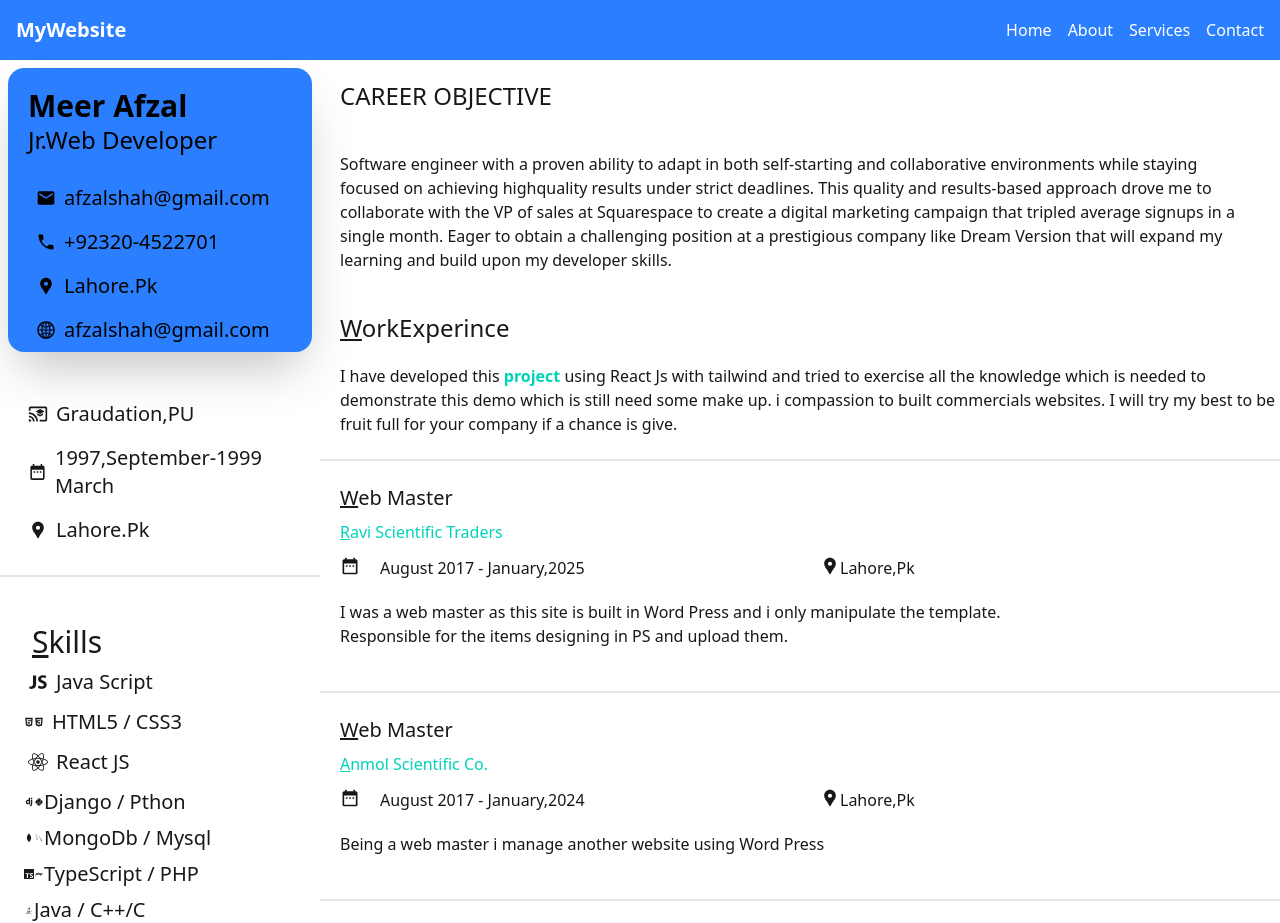
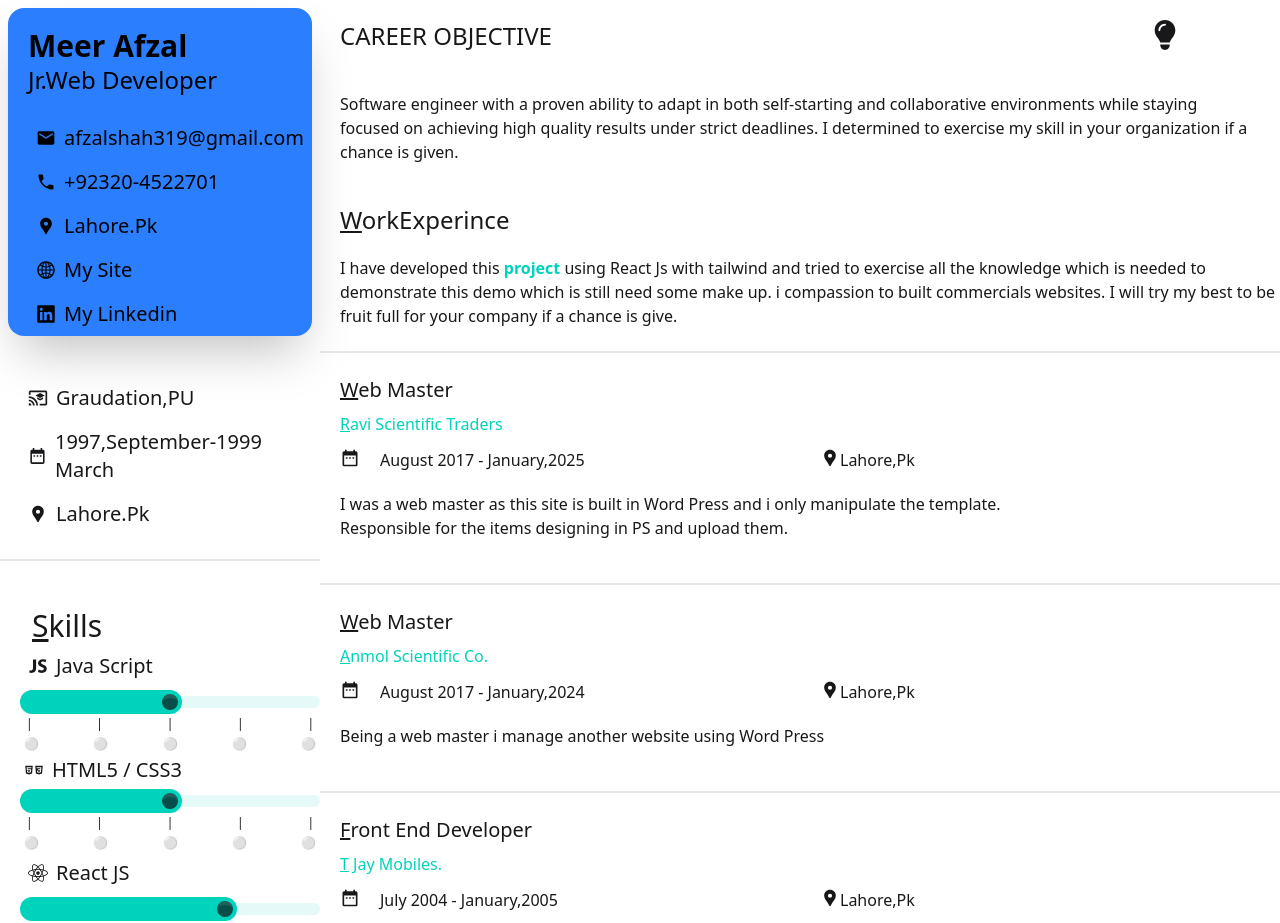
Before and after one commit to do4best/myresume, a React (Vite) app: page / in a window 1280 px wide. Shown: the top 923 px of the page. Built offline with nearby package versions, Linux system fonts and the light colour scheme.

Commit message:
The Project is nearly completed but still need modifications

```diff
--- a/src/components/mysite/Left/languages.jsx
+++ b/src/components/mysite/Left/languages.jsx
@@ -6,6 +6,7 @@ import { BiLogoDjango } from "react-icons/bi";
 import { AiOutlineJavaScript } from "react-icons/ai";
 import { DiJava, DiMongodb, DiMysql, DiPhp, DiPython } from "react-icons/di";
 import { SiTypescript } from "react-icons/si";
+import RangeFinder from "./rangeFinder";
 function Lanuguages() {
     return (<>
 
@@ -13,19 +14,25 @@ function Lanuguages() {
             <h1 className="text-3xl first-letter:underline ml-3">Skills</h1>
              <ul >
                             <li className=""><span className="flex items-center p-2 gap-2 "><AiOutlineJavaScript size={20} />
-                                <span className="text-xl">Java Script</span></span></li>
+                                <span className="text-xl">Java Script</span></span>
+                                <RangeFinder myValue={5}/></li>
                             <li><span className="flex p-1  items-center "><IoLogoHtml5 size={10} /><IoLogoCss3 size={10}/>
-                                <span className="text-xl ml-2">HTML5 / CSS3</span></span></li>
+                                <span className="text-xl ml-2">HTML5 / CSS3</span></span> <RangeFinder myValue={5}/></li>
                             <li><span className="flex p-2 gap-2 items-center "><FaReact size={20} />
-                    <span className="text-xl">React JS</span></span></li>
+                    <span className="text-xl">React JS</span></span>
+                    <RangeFinder myValue={7}/></li>
                 <li><span className="flex p-1 items-center "><BiLogoDjango size={10} /><DiPython size={10} />
-                    <span className="text-xl">Django / Pthon</span></span></li>
+                    <span className="text-xl">Django / Pthon</span></span>
+                    <RangeFinder myValue={3}/></li>
                 <li><span className="flex p-1  items-center "><DiMongodb size={10} /><DiMysql size={10}/>
-                                <span className="text-xl">MongoDb / Mysql</span></span></li>
+                                <span className="text-xl">MongoDb / Mysql</span></span>
+                                <RangeFinder myValue={3}/></li>
                              <li><span className="flex p-1  items-center "><SiTypescript size={10} /><DiPhp size={10}/>
-                    <span className="text-xl">TypeScript / PHP</span></span></li>
+                    <span className="text-xl">TypeScript / PHP</span></span>
+                    <RangeFinder myValue={3}/></li>
                 <li><span className="flex p-1  items-center "><DiJava size={10} />
-                                <span className="text-xl">Java / C++/C</span></span></li>
+                                <span className="text-xl">Java / C++/C</span></span>
+                                <RangeFinder myValue={2}/></li>
                     </ul>
                     </div>
     </>);
--- a/src/components/mysite/Left/leftSide.jsx
+++ b/src/components/mysite/Left/leftSide.jsx
@@ -1,5 +1,5 @@
 import { MdEmail, MdLocalPhone, MdLocationPin } from "react-icons/md";
-import { IoLogoLinkedin } from "react-icons/io";
+import { FaLinkedin } from "react-icons/fa";
 import Education from "./Education";
 import Lanuguages from "./languages";
 import { AiOutlineGlobal } from "react-icons/ai";
@@ -10,13 +10,15 @@ function LeftSide() {
             <div>Jr.Web Developer</div></h1>
             <ul className="ml-5">
                 <li className=""><span className="flex items-center p-2 gap-2 "><MdEmail size={20} />
-                    <span className="text-xl">afzalshah@gmail.com</span></span></li>
+                    <span className="text-xl"><a href="mailto:afzalshah319@gmail.com">afzalshah319@gmail.com</a></span></span></li>
                 <li><span className="flex p-2 gap-2 items-center "><MdLocalPhone size={20} />
                     <span className="text-xl">+92320-4522701</span></span></li>
                 <li><span className="flex p-2 gap-2 items-center "><MdLocationPin size={20} />
                     <span className="text-xl">Lahore.Pk</span></span></li>
                   <li><span className="flex p-2 gap-2 items-center "><AiOutlineGlobal size={20} />
-                    <span className="text-xl">afzalshah@gmail.com</span></span></li>
+                    <span className="text-xl"><a href="https://myresume-rho-six.vercel.app/" target="_blank">My Site</a></span></span></li>
+                    <li><span className="flex p-2 gap-2 items-center "><FaLinkedin size={20} />
+                    <span className="text-xl"><a href="https://www.linkedin.com/in/meer-afzal-b29932a3/" target="_blank">My Linkedin</a></span></span></li>
             </ul>
 
         </div>
--- /dev/null
+++ b/src/components/mysite/Left/rangeFinder.jsx
@@ -0,0 +1,24 @@
+function RangeFinder({myValue}) {
+    return ( <>
+    <div className="w-full max-w-xs">
+  <input type="range" min={0} max="10" value={myValue} className="range range-accent" step="1" />
+  <div className="flex justify-between px-1 m-0.5  text-xs">
+    <span>|</span>
+    <span>|</span>
+    <span>|</span>
+    <span>|</span>
+    <span>|</span>
+  </div>
+  <div className="flex justify-between px-1 mt-1 text-xs">
+    <span>&#9898; </span>
+    <span>&#9898;</span>
+    <span>&#9898;</span>
+    <span>&#9898;</span>
+    <span>&#9898;</span>
+  </div>
+</div>
+
+    </> );
+}
+
+export default RangeFinder;
--- a/src/components/mysite/Right/RightSide.jsx
+++ b/src/components/mysite/Right/RightSide.jsx
@@ -1,19 +1,26 @@
+import { useEffect, useState } from "react";
 import WorkExperince from "./WorkExperince";
+import { FaLightbulb, FaRegLightbulb } from "react-icons/fa6";
 
 function RightSide() {
+    const [dark,setDark] = useState(localStorage.getItem("theme")|| 'light')
+    useEffect(()=>{
+        localStorage.setItem("theme",dark)
+
+        document.querySelector("html").setAttribute("data-theme",dark)
+    },[dark])
+    const toggleTheme = () => {
+        setDark(dark === 'light' ? 'dark' : 'light');
+    };
+
     return (<>
 
-        <div>
+        <div> <span className="absolute right-25 mt-5" onClick={toggleTheme}>{!dark === 'light'?<FaRegLightbulb size={30}/>:<FaLightbulb size={30}/>}</span>
             <h1 className="text-2xl p-5">CAREER OBJECTIVE</h1>
             <p className="p-5">
 Software engineer with a proven ability to adapt in both self-starting and
-collaborative environments while staying focused on achieving highquality
-results under strict deadlines. This quality and results-based
-approach drove me to collaborate with the VP of sales at Squarespace to
-create a digital marketing campaign that tripled average signups in a
-single month. Eager to obtain a challenging position at a prestigious
-company like Dream Version that will expand my learning and build upon
-                my developer skills.
+collaborative environments while staying focused on achieving high quality
+results under strict deadlines. I determined to exercise my skill in your organization if a chance is given.
             </p>
             <WorkExperince/>
 
--- a/src/components/mysite/footer/footer.jsx
+++ b/src/components/mysite/footer/footer.jsx
@@ -2,7 +2,7 @@ function Footer() {
     return ( <>
         <footer className="footer sm:footer-horizontal footer-center bg-base-300 text-base-content p-4">
   <aside>
-    <p>Copyright © {new Date().getFullYear()} - All right reserved by ACME Industries Ltd</p>
+    <p>Copyright © {new Date().getFullYear()} - All right reserved version 1.0.</p>
   </aside>
 </footer>
 
--- a/src/components/mysite/mainSite.jsx
+++ b/src/components/mysite/mainSite.jsx
@@ -6,7 +6,8 @@ import RightSide from "./Right/RightSide";
 
 function MainSite() {
     return (<>
-        <MainNaveBar />
+    <div className="container m-auto ">
+
         <div className="grid grid-cols-1 sm:grid-cols-12">
             <div className="col-span-3">
                 <LeftSide/>
@@ -15,6 +16,7 @@ function MainSite() {
 
         </div>
          <Footer/>
+         </div>
     </>);
 }
 
--- a/src/index.css
+++ b/src/index.css
@@ -1,2 +1,5 @@
 @import "tailwindcss";
-@plugin "daisyui";
+@plugin "daisyui"{
+themes: light --default,dark
+
+}
```
